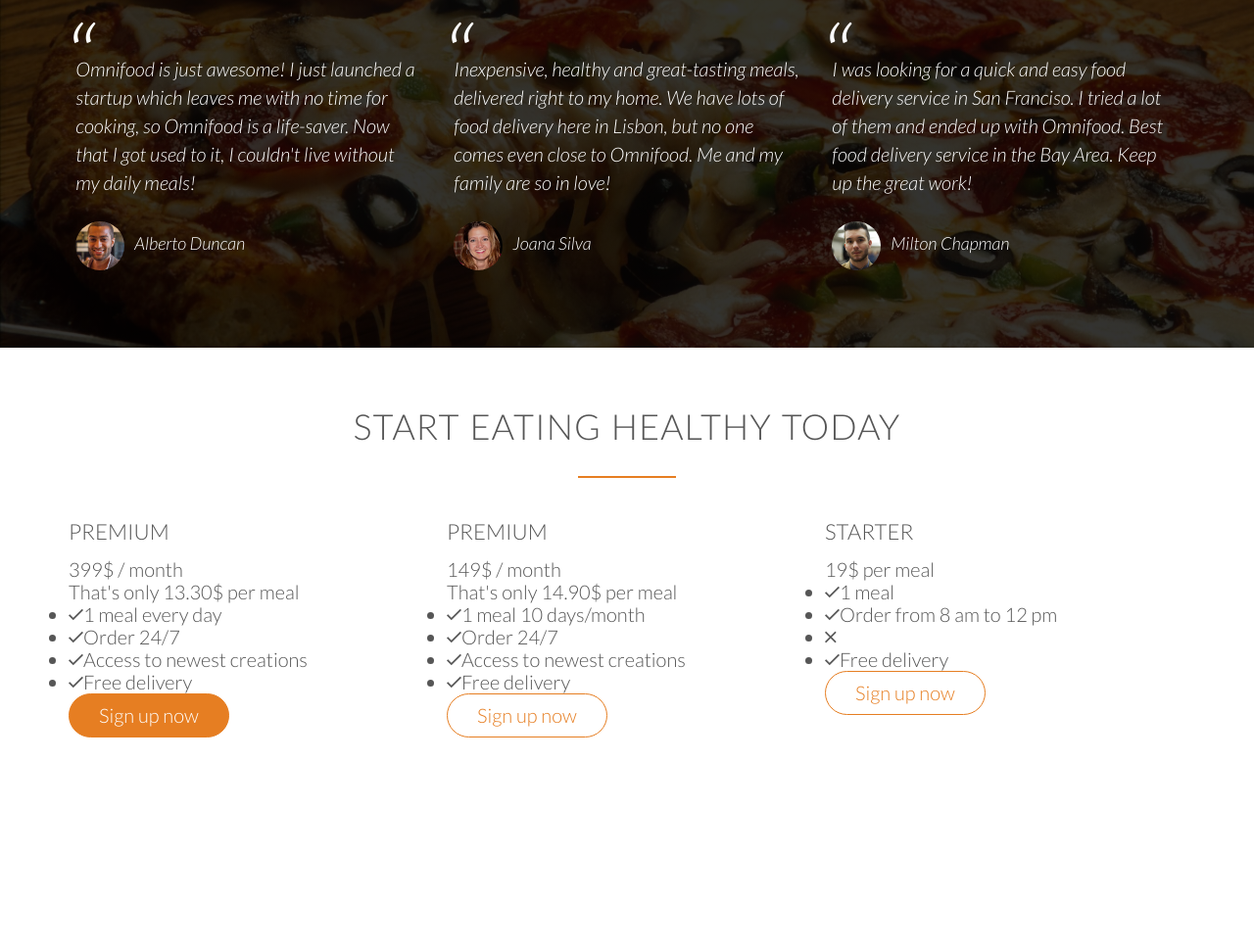
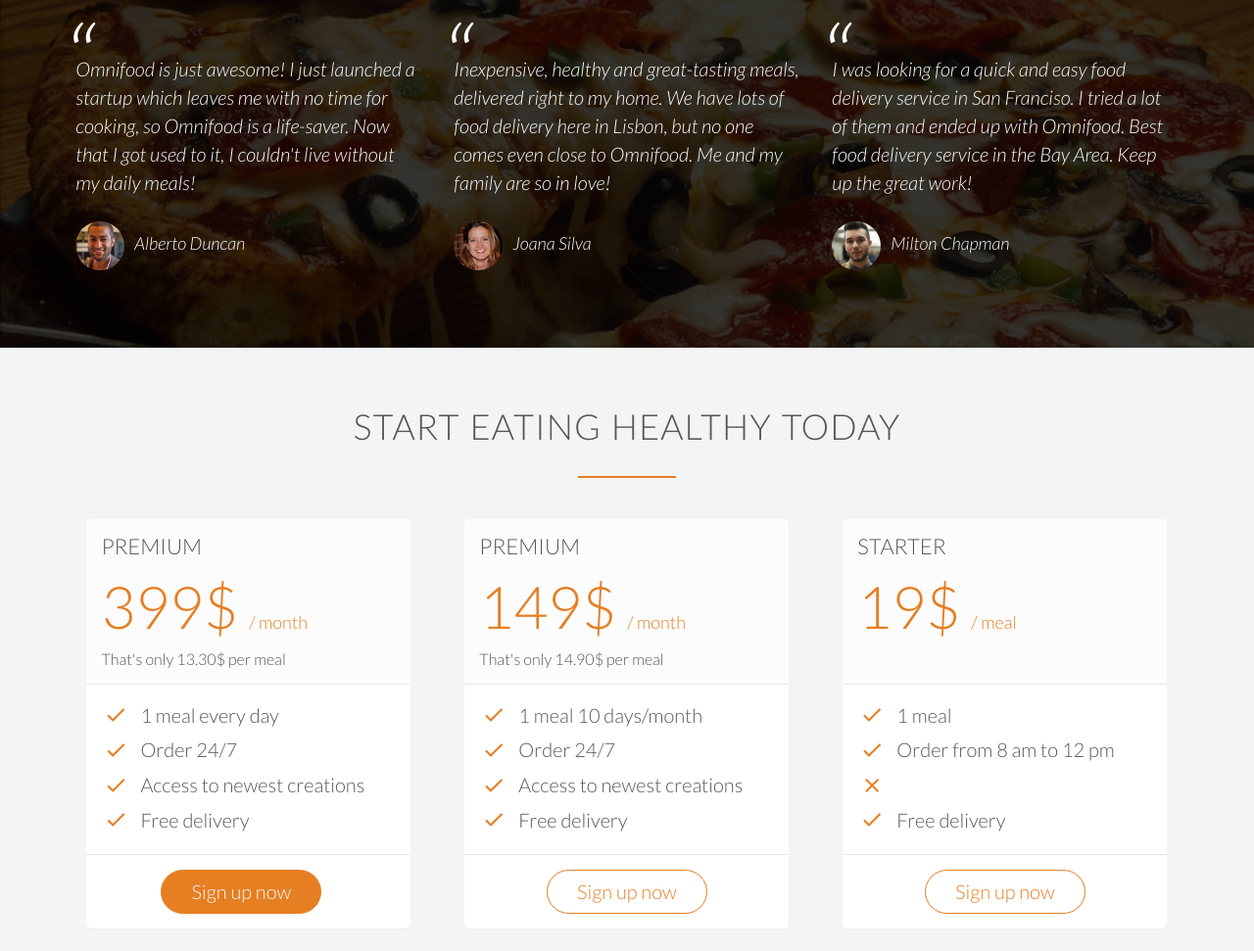
Before and after one commit to vannyle/Omnifood, a plain HTML site: page index.html in a window 1280 px wide. Shown: the part 3353-4324 px from the top of the page at 98% size. Before the commit the page ends 4178 px from the top, so only its background shows below. Drawn offline with nearby package versions, Linux system fonts and the light colour scheme.

Commit message:
Finish the css for plans section

```diff
--- a/index.html
+++ b/index.html
@@ -257,15 +257,15 @@
                 <div class="plan-box">
                     <div>
                         <h3>Premium</h3>
-                        <p class="plan-price">399$ / month</p>
+                        <p class="plan-price">399$ <span>/ month</span></p>
                         <p class="plan-price-meal">That's only 13.30$ per meal</p>
                     </div>
                     <div>
                         <ul>
-                            <li><i class="icon ion-md-checkmark"></i>1 meal every day</li>
-                            <li><i class="icon ion-md-checkmark"></i>Order 24/7</li>
-                            <li><i class="icon ion-md-checkmark"></i>Access to newest creations</li>
-                            <li><i class="icon ion-md-checkmark"></i>Free delivery</li>
+                            <li><i class="icon ion-md-checkmark icon-small"></i>1 meal every day</li>
+                            <li><i class="icon ion-md-checkmark icon-small"></i>Order 24/7</li>
+                            <li><i class="icon ion-md-checkmark icon-small"></i>Access to newest creations</li>
+                            <li><i class="icon ion-md-checkmark icon-small"></i>Free delivery</li>
                         </ul>
                     </div>
                     <div>
@@ -277,15 +277,15 @@
                 <div class="plan-box">
                     <div>
                         <h3>Premium</h3>
-                        <p class="plan-price">149$ / month</p>
+                        <p class="plan-price">149$ <span>/ month</span></p>
                         <p class="plan-price-meal">That's only 14.90$ per meal</p>
                     </div>
                     <div>
                         <ul>
-                            <li><i class="icon ion-md-checkmark"></i>1 meal 10 days/month</li>
-                            <li><i class="icon ion-md-checkmark"></i>Order 24/7</li>
-                            <li><i class="icon ion-md-checkmark"></i>Access to newest creations</li>
-                            <li><i class="icon ion-md-checkmark"></i>Free delivery</li>
+                            <li><i class="icon ion-md-checkmark icon-small"></i>1 meal 10 days/month</li>
+                            <li><i class="icon ion-md-checkmark icon-small"></i>Order 24/7</li>
+                            <li><i class="icon ion-md-checkmark icon-small"></i>Access to newest creations</li>
+                            <li><i class="icon ion-md-checkmark icon-small"></i>Free delivery</li>
                         </ul>
                     </div>
                     <div>
@@ -297,15 +297,15 @@
                 <div class="plan-box">
                     <div>
                         <h3>Starter</h3>
-                        <p class="plan-price">19$ per meal</p>
-                        <p class="plan-price-meal"></p>
+                        <p class="plan-price">19$ <span>/ meal</span></p>
+                        <p class="plan-price-meal">&nbsp;</p>
                     </div>
                     <div>
                         <ul>
-                            <li><i class="icon ion-md-checkmark"></i>1 meal</li>
-                            <li><i class="icon ion-md-checkmark"></i>Order from 8 am to 12 pm</li>
-                            <li><i class="icon ion-md-close"></i></li>
-                            <li><i class="icon ion-md-checkmark"></i>Free delivery</li>
+                            <li><i class="icon ion-md-checkmark icon-small"></i>1 meal</li>
+                            <li><i class="icon ion-md-checkmark icon-small"></i>Order from 8 am to 12 pm</li>
+                            <li><i class="icon ion-md-close icon-small"></i></li>
+                            <li><i class="icon ion-md-checkmark icon-small"></i>Free delivery</li>
                         </ul>
                     </div>
                     <div>
--- a/resources/css/style.css
+++ b/resources/css/style.css
@@ -387,5 +387,56 @@
 }
 
 /*------------------------------------------------*/
-/* PLANS */
+/* SIGN UP */
 /*------------------------------------------------*/
+.section-plans {
+    background-color: #f4f4f4;
+}
+
+.plan-box {
+    background-color: #ffffff;
+    border-radius: 5px;
+    width: 90%;
+    margin-left: 5%;
+    box-shadow: 0 2px 2px #efefef;
+}
+
+.plan-box div:first-child {
+    background-color: #fcfcfc;
+    border-top-left-radius: 5px;
+    border-top-right-radius: 5px;
+}
+
+.plan-box div:last-child {
+    text-align: center;
+    border: none;
+}
+
+.plan-box div {
+    padding: 15px;
+    border-bottom: 1px solid #e8e8e8;
+}
+
+.plan-price {
+    font-size: 300%;
+    margin-bottom: 10px;
+    font-weight: 300;
+    color: #e67e22;
+}
+
+.plan-price span {
+    font-size: 30%;
+    font-weight: 300;
+}
+
+.plan-price-meal {
+    font-size: 80%;
+}
+
+.plan-box ul {
+    list-style: none;
+}
+
+.plan-box ul li {
+    padding: 5px 0;
+}
```
